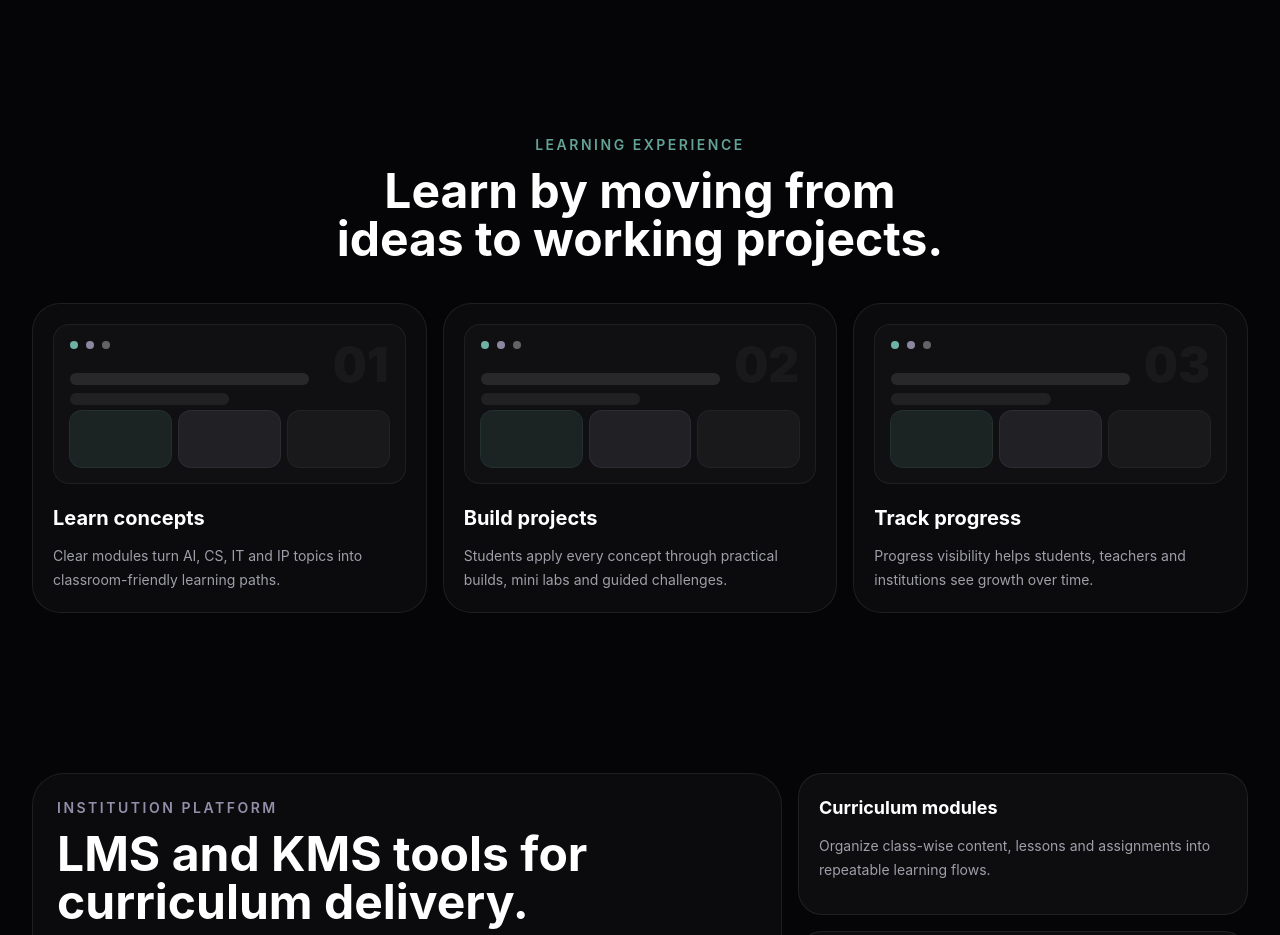
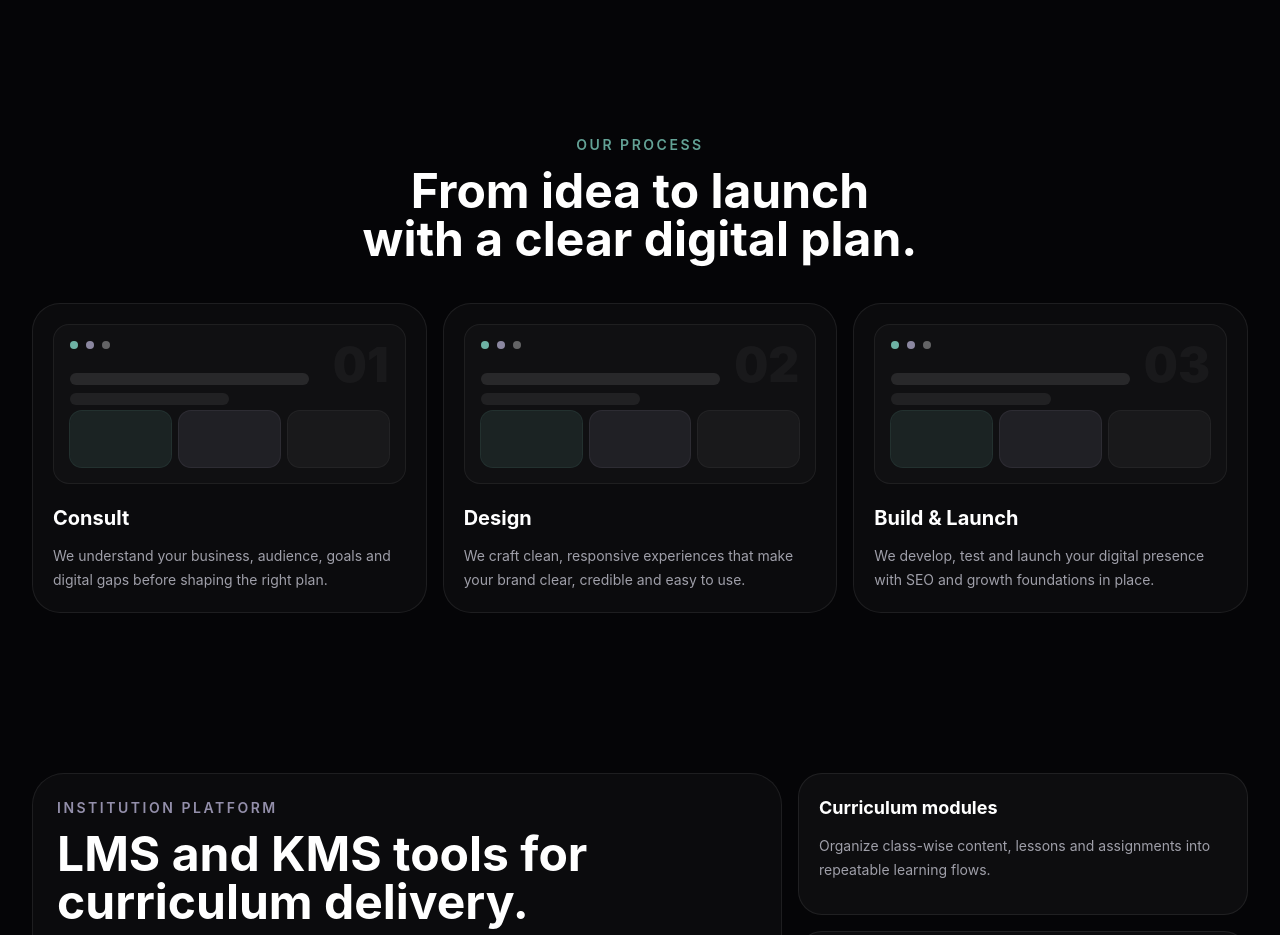
Before and after one commit to VickyKumarOfficial/wiedigital, a React (Vite) app: page / in a window 1280 px wide. Shown: the part 2300-3235 px from the top of the page. Built offline with nearby package versions, Linux system fonts and the light colour scheme.

Commit message:
Process section

```diff
--- a/src/components/LearningExperienceGrid.tsx
+++ b/src/components/LearningExperienceGrid.tsx
@@ -5,9 +5,9 @@ export default function LearningExperienceGrid() {
   return (
     <section className="relative mx-auto w-[min(100%-1.5rem,76rem)] py-14 md:py-20">
       <div className="mx-auto max-w-2xl text-center">
-        <p className="text-sm font-semibold uppercase tracking-[0.18em] text-teal-200/65">Learning experience</p>
+        <p className="text-sm font-semibold uppercase tracking-[0.18em] text-teal-200/65">Our process</p>
         <h2 className="mt-3 text-balance text-4xl font-bold tracking-normal text-white md:text-5xl">
-          Learn by moving from ideas to working projects.
+          From idea to launch with a clear digital plan.
         </h2>
       </div>
 
--- a/src/data/home.ts
+++ b/src/data/home.ts
@@ -65,18 +65,18 @@ export const pathCards: PathCard[] = [
 
 export const learningExperience: ExperienceStep[] = [
   {
-    title: 'Learn concepts',
-    description: 'Clear modules turn AI, CS, IT and IP topics into classroom-friendly learning paths.',
+    title: 'Consult',
+    description: 'We understand your business, audience, goals and digital gaps before shaping the right plan.',
     metric: '01',
   },
   {
-    title: 'Build projects',
-    description: 'Students apply every concept through practical builds, mini labs and guided challenges.',
+    title: 'Design',
+    description: 'We craft clean, responsive experiences that make your brand clear, credible and easy to use.',
     metric: '02',
   },
   {
-    title: 'Track progress',
-    description: 'Progress visibility helps students, teachers and institutions see growth over time.',
+    title: 'Build & Launch',
+    description: 'We develop, test and launch your digital presence with SEO and growth foundations in place.',
     metric: '03',
   },
 ]
```
